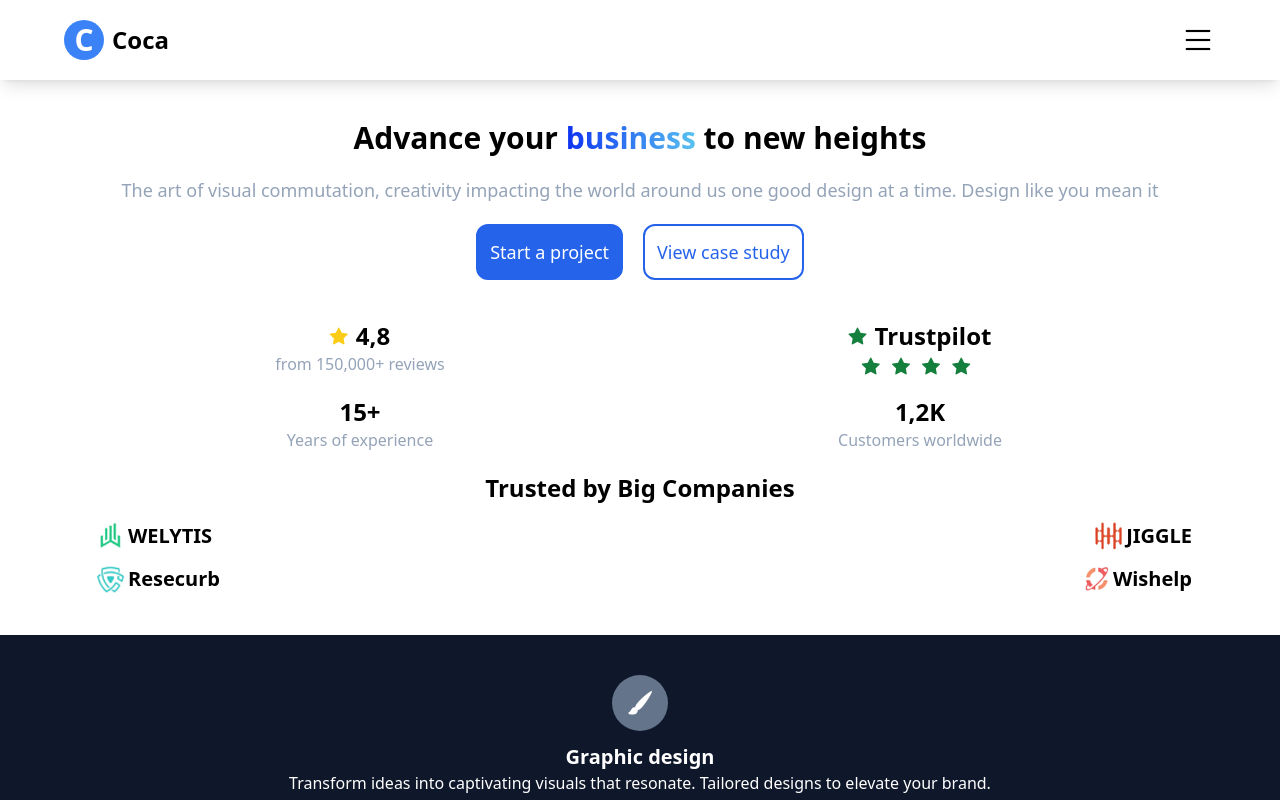
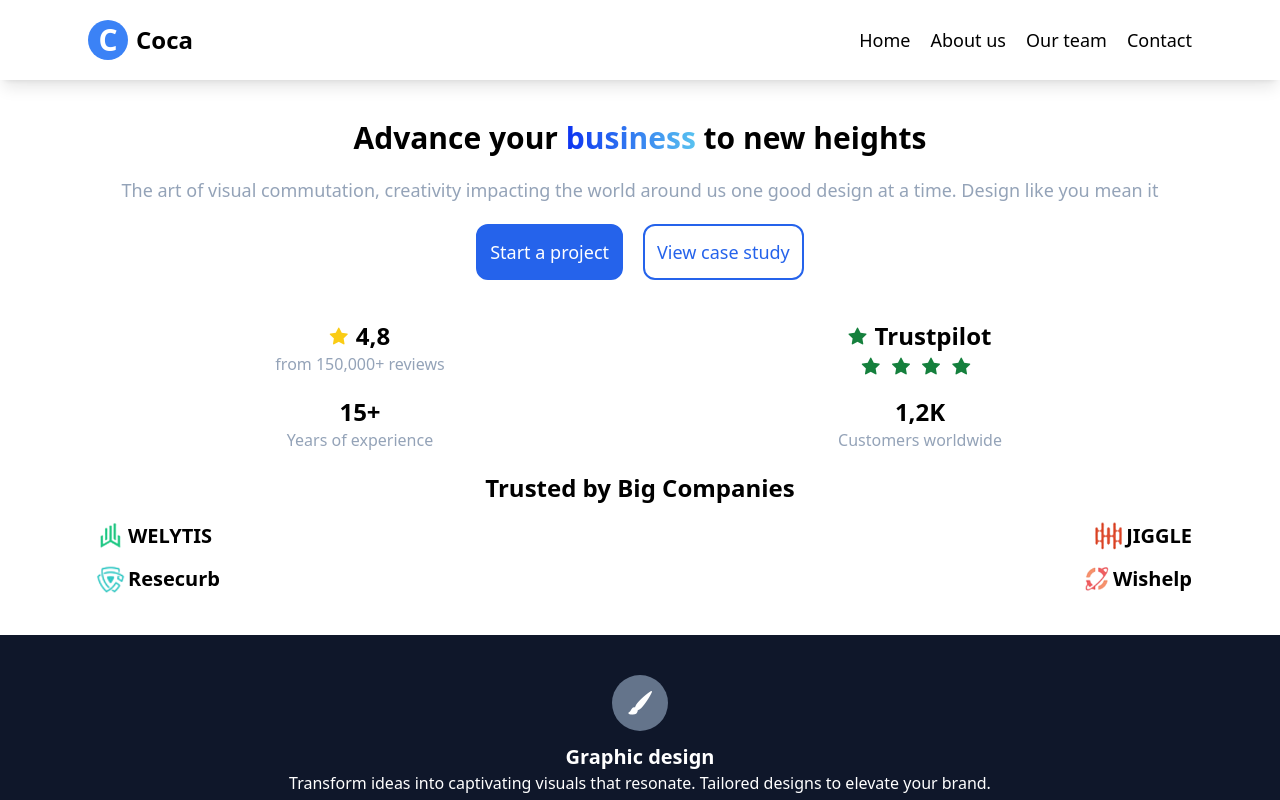
Before and after one commit to nfor2000/coca, a website: page index.html in a window 1280 px wide. Shown: the top 800 px of the page. Drawn offline with nearby package versions, Linux system fonts and the light colour scheme.

Commit message:
tablet header design complete

```diff
--- a/index.html
+++ b/index.html
@@ -10,16 +10,16 @@
      </head>
      <body class="min-h-screen">
           <header class="top-0 shadow-lg sticky z-10 bg-white">
-               <div class="mx-auto max-w-6xl px-6 py-4 sm:px-0 flex items-center justify-between relative z-10 h-20">
+               <div class="mx-auto max-w-6xl px-6 py-4 flex items-center justify-between relative z-10 h-20">
                     <div class="flex items-center gap-x-2 font-bold">
                          <span class="bg-blue-500 text-3xl text-white w-10 h-10 rounded-full flex items-center justify-center">C</span>
                          <h1 class="text-2xl">Coca</h1>
                     </div>
-                    <button id="open-menu">
+                    <button id="open-menu" class="sm:hidden">
                          <i class="bi bi-list text-4xl font-bold"></i>
                     </button>
-                    <nav class="fixed right-0 top-0 bottom-0 w-2/3 flex flex-col bg-white pl-8 pr-5 pt-5 gap-5 transform translate-x-full transition-all " id="nav-menu">
-                         <button class="self-end" id="close-menu">
+                    <nav class="fixed right-0 top-0 bottom-0 w-2/3 flex flex-col bg-white pl-8 pr-5 pt-5 gap-5 transform translate-x-full transition-all sm:relative sm:translate-x-0 sm:flex-row sm:p-0 sm:w-auto" id="nav-menu">
+                         <button class="self-end sm:hidden" id="close-menu">
                               <i class="bi bi-x text-4xl font-bold"></i>
                          </button>
                          <a href="" class="nav-link text-lg hover:text-blue-500">Home</a>
```
Also changed, not shown: assets/css/index.css.
